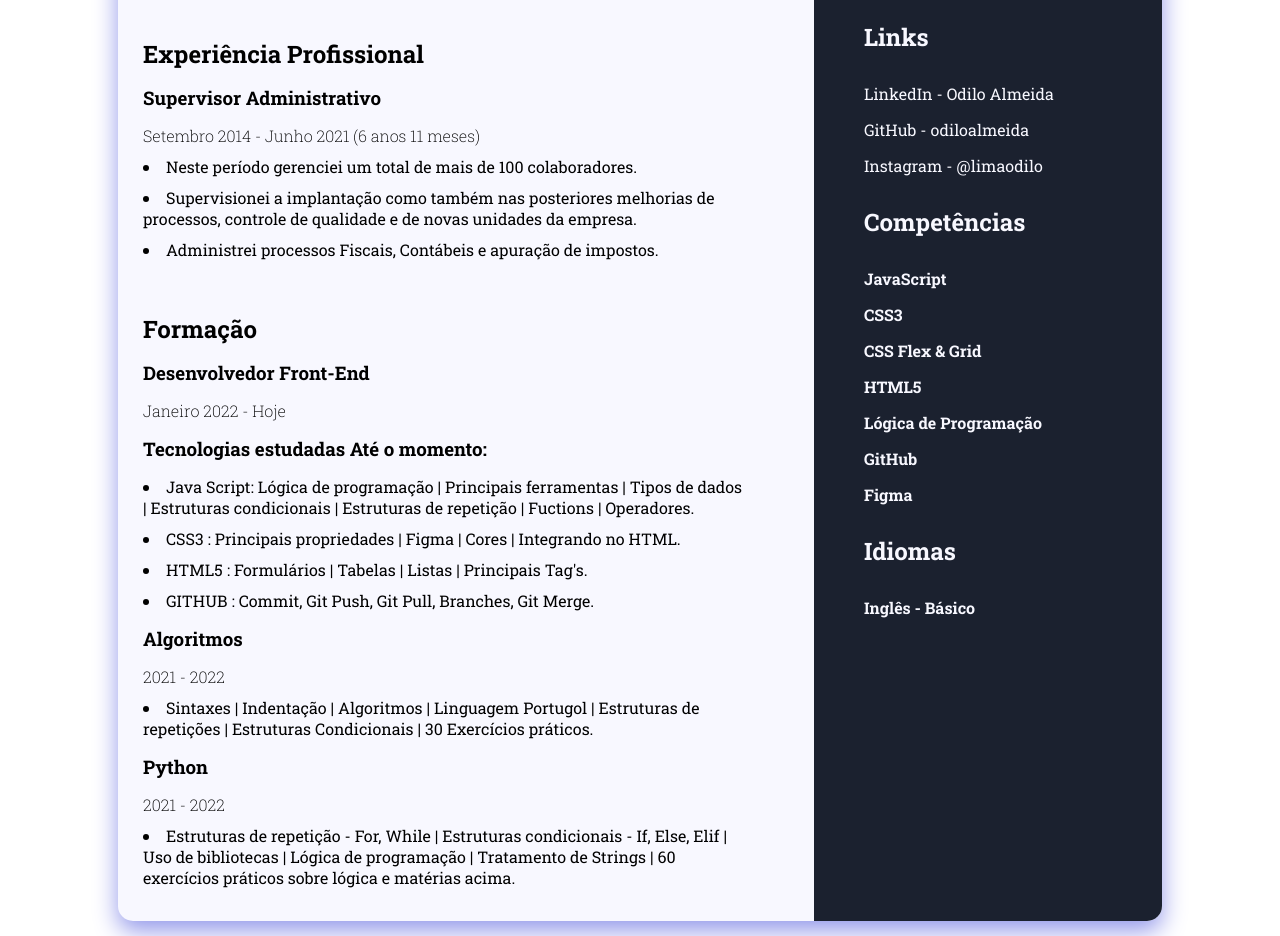
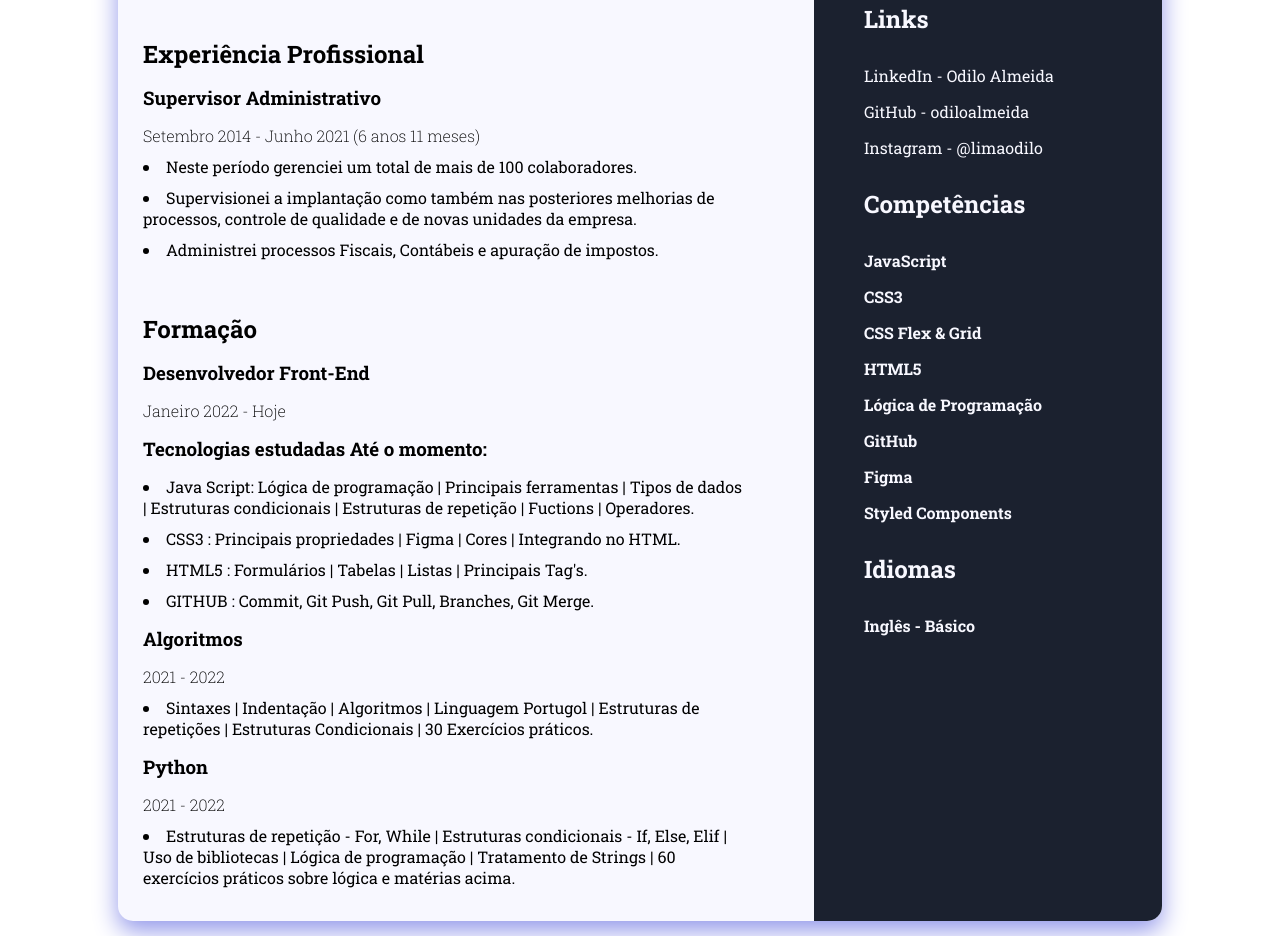
Before and after one commit to isayrous/my-cv, a plain HTML site: page index.html in a window 1280 px wide. Shown: the part 570-1506 px from the top of the page. Drawn offline with Linux system fonts and the light colour scheme.

Commit message:
testing commit after rename me

```diff
--- a/index.html
+++ b/index.html
@@ -77,6 +77,7 @@
             <b>Lógica de Programação</b>
             <b>GitHub</b>
             <b>Figma</b>
+            <b>Styled Components</b>
 
             <h2 class="header-right">Idiomas</h2>
             <b>Inglês - Básico</b>
```
